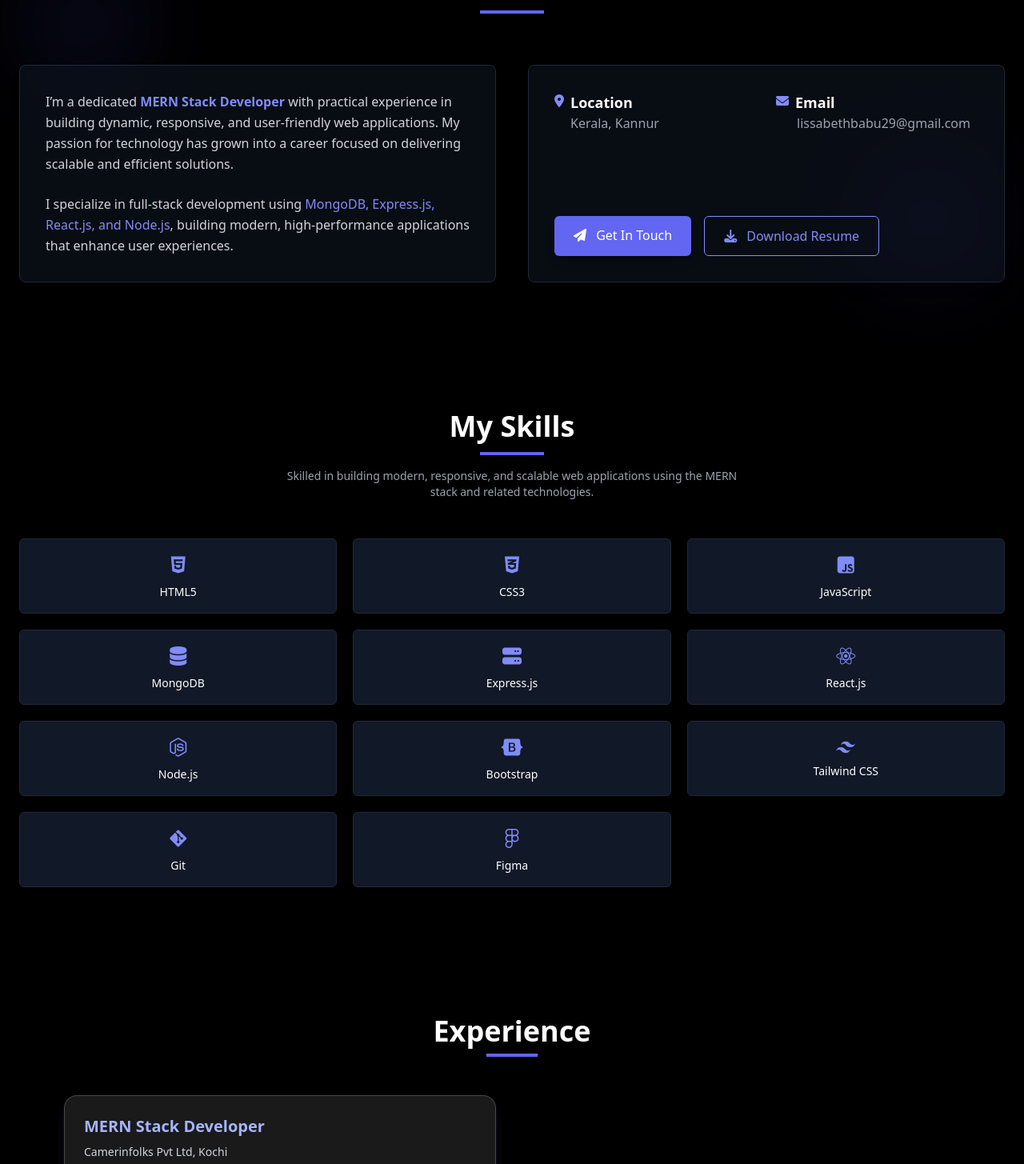
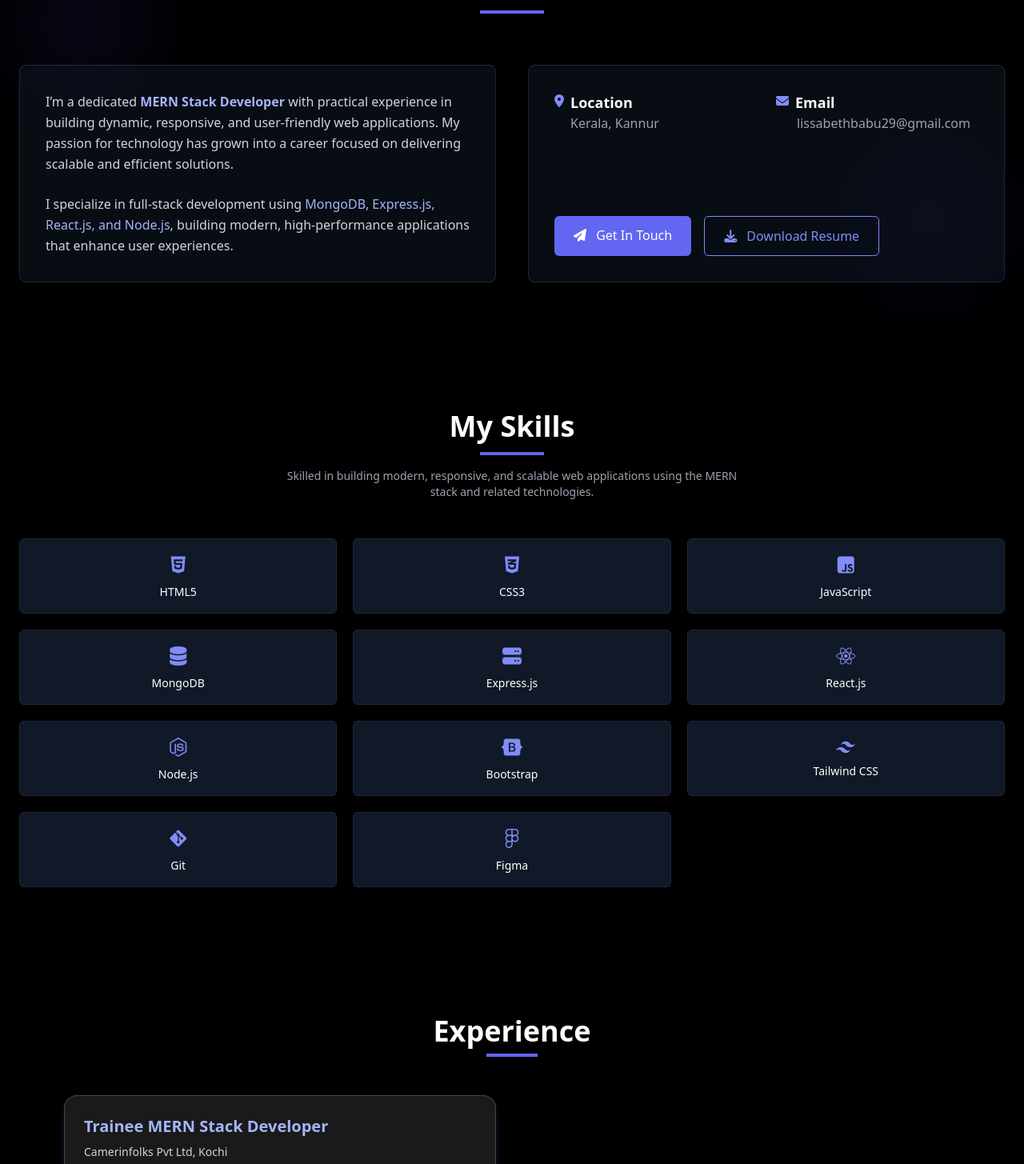
Before and after one commit to Liss-abeth/Portfolio-lis, a React (Vite) app in the folder Frontend/: page / in a window 1280 px wide. Shown: the part 915-2370 px from the top of the page at 80% size. Built offline with nearby package versions, Linux system fonts and the light colour scheme; no server answers.

Commit message:
Update Portfolio.jsx color

```diff
--- a/Frontend/src/Components/Portfolio.jsx
+++ b/Frontend/src/Components/Portfolio.jsx
@@ -196,7 +196,7 @@
 
  const experienceData = [
   {
-    role: "MERN Stack Developer",
+    role: "Trainee MERN Stack Developer",
     company: "Camerinfolks Pvt Ltd, Kochi",
     duration: "August 2024 – February 2025",
     description: "Developed and maintained web applications using JavaScript, React.js, and Node.js. Designed and implemented RESTful APIs for seamless data communication. Worked closely with cross-functional teams to contribute to the development of high-quality software solutions, ensuring timely delivery and meeting project requirements.",
@@ -381,10 +381,10 @@
       <div className="bg-gray-900 bg-opacity-50 backdrop-blur-md p-6 sm:p-8 rounded-lg border border-gray-800 shadow-lg">
         {/* <h3 className="text-2xl font-bold mb-4 text-indigo-300">Who I Am</h3> */}
         <p className="text-gray-300 mb-6 leading-relaxed">
-          I’m a dedicated <span className="text-indigo-400 font-semibold">MERN Stack Developer</span> with practical experience in building dynamic, responsive, and user-friendly web applications. My passion for technology has grown into a career focused on delivering scalable and efficient solutions.
+          I’m a dedicated <span className="text-indigo-300 font-semibold">MERN Stack Developer</span> with practical experience in building dynamic, responsive, and user-friendly web applications. My passion for technology has grown into a career focused on delivering scalable and efficient solutions.
         </p>
         <p className="text-gray-300 leading-relaxed">
-          I specialize in full-stack development using <span className="text-indigo-400">MongoDB, Express.js, React.js, and Node.js</span>, building modern, high-performance applications that enhance user experiences.
+          I specialize in full-stack development using <span className="text-indigo-300">MongoDB, Express.js, React.js, and Node.js</span>, building modern, high-performance applications that enhance user experiences.
         </p>
       </div>
 
@@ -557,7 +557,7 @@
         key={index}
         className="bg-white/10 backdrop-blur-md border border-white/20 rounded-2xl p-6 hover:scale-105 transform transition-all duration-300 shadow-lg shadow-indigo-500/20"
       >
-        <h3 className="text-xl font-semibold text-indigo-300 mb-2">{exp.role}</h3>
+      <h3 className="text-base sm:text-lg md:text-xl font-semibold text-indigo-300 mb-2">{exp.role}</h3>
         <p className="text-gray-300 text-sm mb-1">{exp.company}</p>
         <p className="text-gray-400 text-xs mb-4">{exp.duration}</p>
         <p className="text-gray-300 text-sm mb-4">{exp.description}</p>
```
